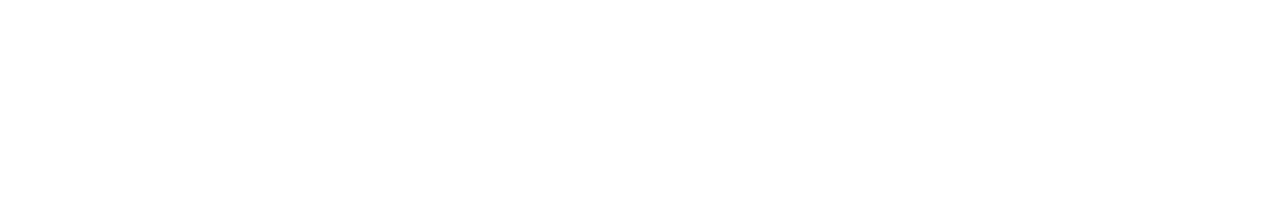
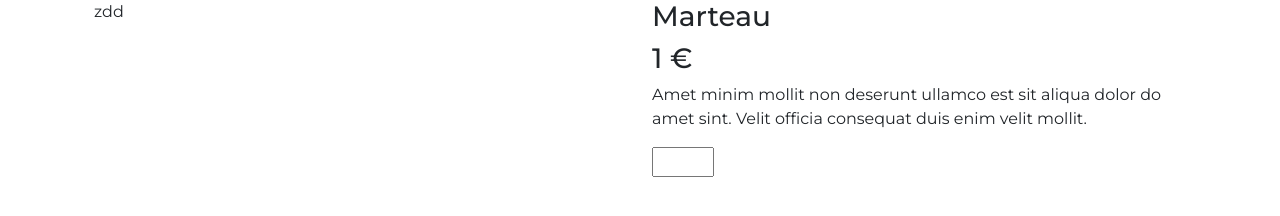
Before and after one commit to CedricTheveneau/Prixba, a plain HTML site: page pages/product.html in a window 1280 px wide. Drawn offline with nearby package versions, Linux system fonts and the light colour scheme.

Commit message:
add text describ

```diff
--- a/pages/css/product.css
+++ b/pages/css/product.css
@@ -0,0 +1,4 @@
+label {
+    display: block;
+    font: 1rem 'Fira Sans', sans-serif;
+}
--- a/pages/product.html
+++ b/pages/product.html
@@ -8,6 +8,7 @@
 
     <!-- CSS -->
     <link rel="stylesheet" href="../styles.css">
+    <link rel="stylesheet" href="./css/product.css">
 
     <!-- Bootstrap -->
     <link href="https://cdn.jsdelivr.net/npm/bootstrap@5.2.2/dist/css/bootstrap.min.css" rel="stylesheet"
@@ -29,7 +30,21 @@
 </head>
 
 <body>
-
+    <main>
+        <section class="container d-flex">
+            <div class="container">
+zdd
+            </div>
+            <div class="container">
+                <h3>Marteau</h3>
+                <h3>1 €</h3>
+                <p>Amet minim mollit non deserunt ullamco est sit aliqua dolor do amet sint. Velit officia consequat duis enim velit mollit. </p>
+                <input type="number" id="
+                " name="
+                " min="10" max="100">
+            </div>
+        </section>
+    </main>
     <!-- Bootstrap Back-up JavaScript Bundle with Popper -->
     <script src="https://cdn.jsdelivr.net/npm/bootstrap@5.2.2/dist/js/bootstrap.bundle.min.js"
         integrity="sha384-OERcA2EqjJCMA+/3y+gxIOqMEjwtxJY7qPCqsdltbNJuaOe923+mo//f6V8Qbsw3"
```
